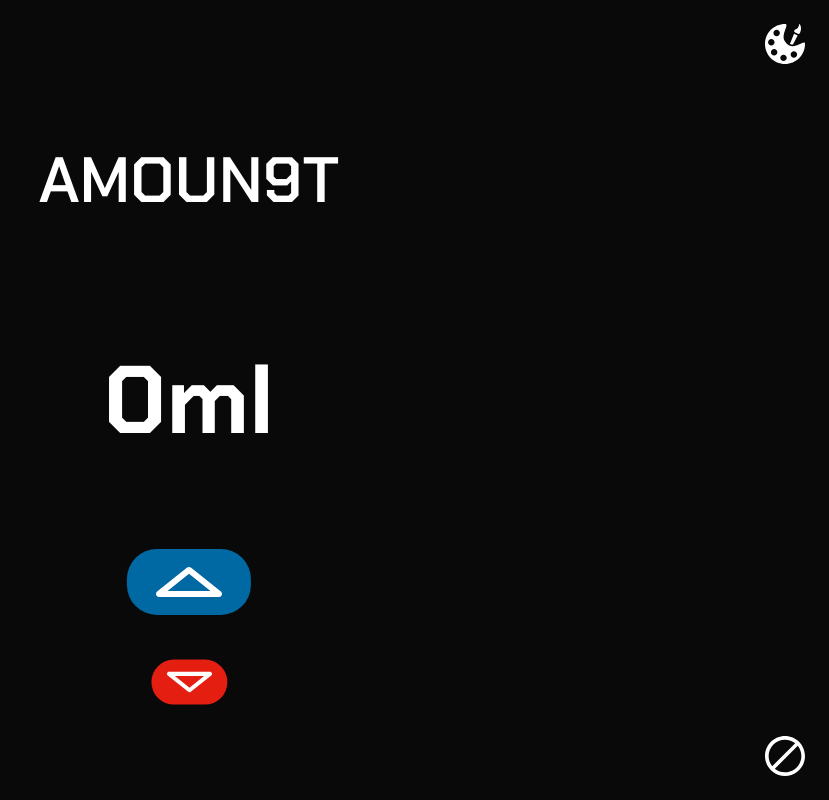
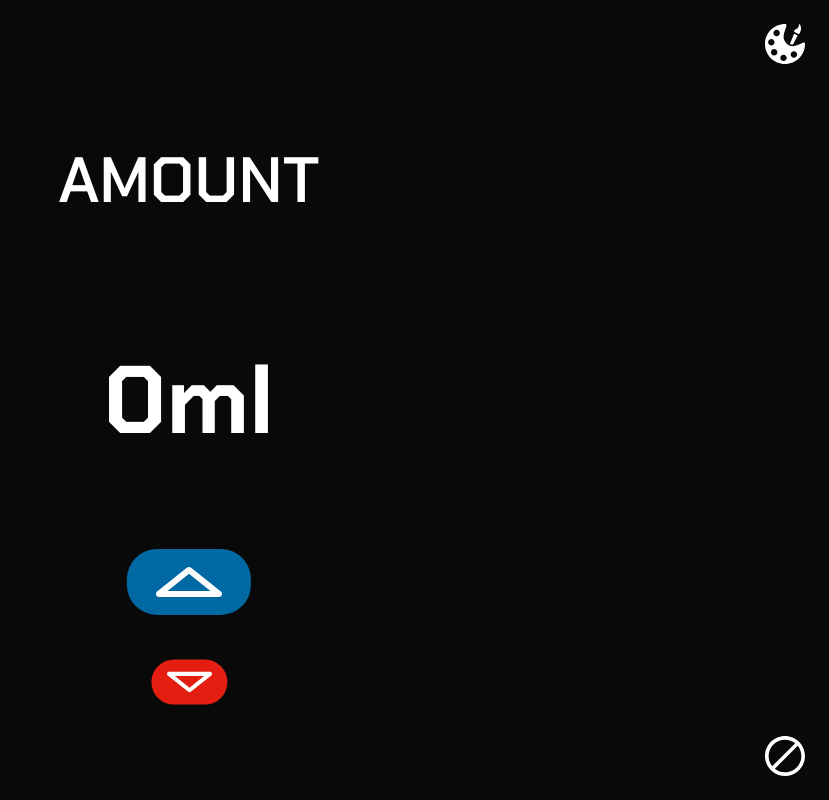
Before and after one commit to AlexDeFoc/Ocean-Intake, a plain HTML site: page index.html in a window 1280 px wide. Shown: the whole page, without its empty margins (451-1280 px from the left). Drawn offline with Linux system fonts and the light colour scheme.

Commit message:
Update index.html
test passed - auto refresh index - instantly

```diff
--- a/index.html
+++ b/index.html
@@ -70,7 +70,7 @@
     </svg>
 
     <div class="page-grid">
-        <div class="cell"><h2>Amoun9t</h2></div>
+        <div class="cell"><h2>Amount</h2></div>
         <div class="cell"><p class="score">0ml</p></div>
         <div class="cell btn-flex">
             <svg class="btn add" fill="#000000" height="800px" width="800px" version="1.1" id="Layer_1" xmlns="http://www.w3.org/2000/svg" xmlns:xlink="http://www.w3.org/1999/xlink"
```
